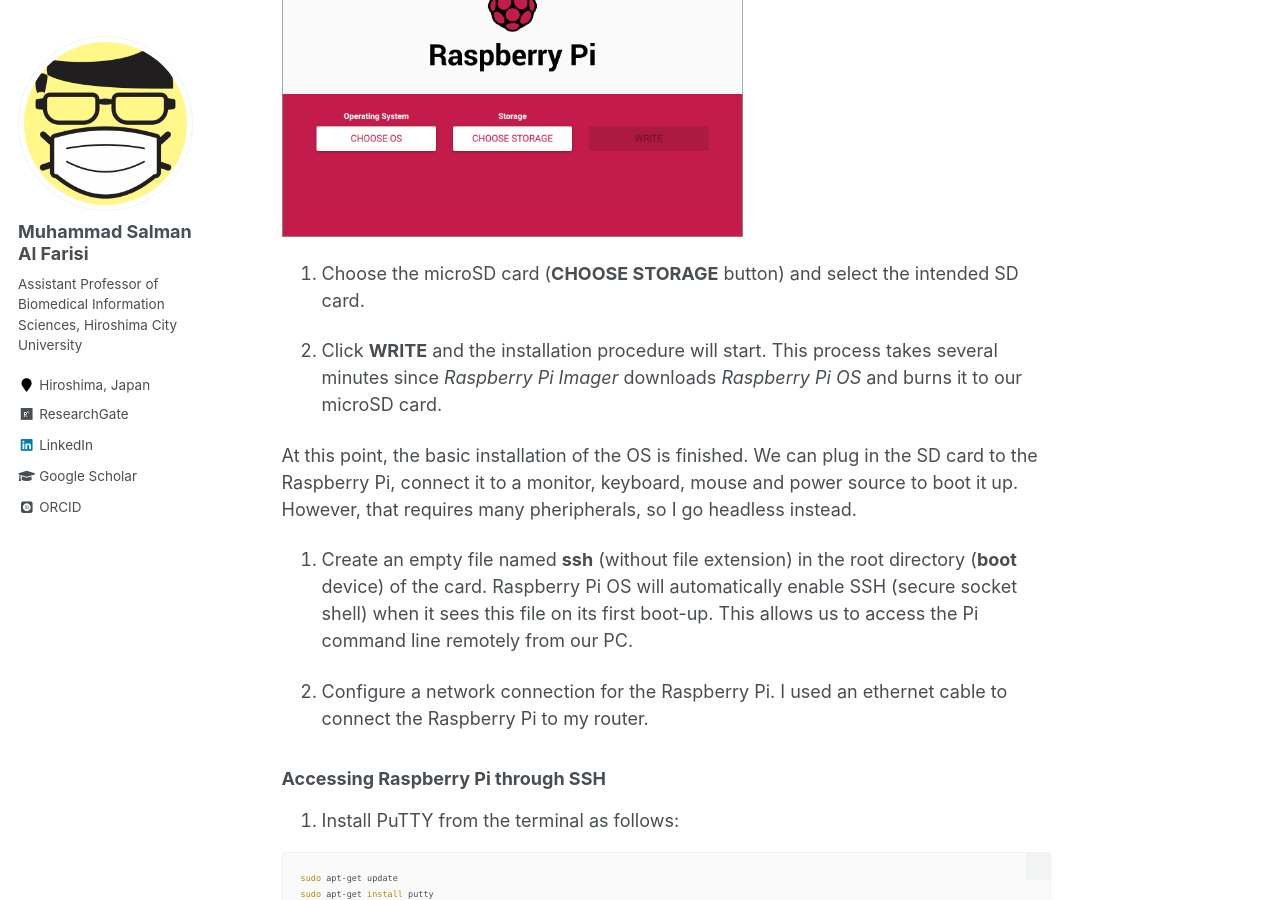
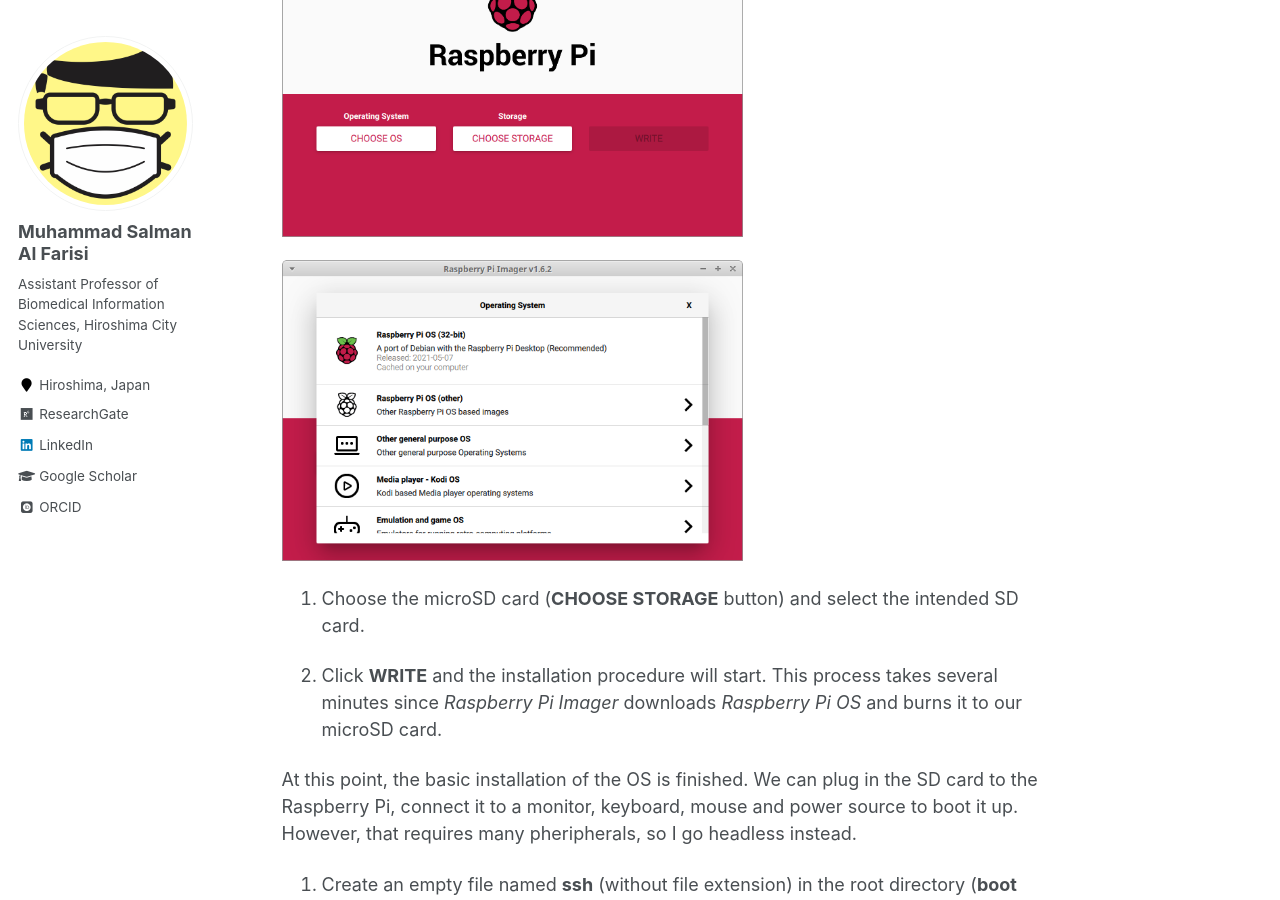
Before and after one commit to msalfarisi/msalfarisi.github.io, a Jekyll site: the page built from _posts/2021-10-15-raspi-install.md, in a window 1280 px wide and 900 px high, scrolled down 734 px. Built offline with Jekyll 4.4.1, drawn with Linux system fonts in a browser that asks for light colours; some web fonts are replaced.

Commit message:
Update 2021-10-15-raspi-install.md

```diff
--- a/_posts/2021-10-15-raspi-install.md
+++ b/_posts/2021-10-15-raspi-install.md
@@ -24,6 +24,8 @@
 3. Choose the operating system (**CHOOSE OS** button) and select **Raspberry Pi OS (32-bit)** from the menu.
 
 <img src='/images/blog-20211015-raspi-imager.png' width='60%'>
+
+<img src='/images/blog-20211015-raspi-imager0.png' width='60%'>
 
 4. Choose the microSD card (**CHOOSE STORAGE** button) and select the intended SD card.
 
```
